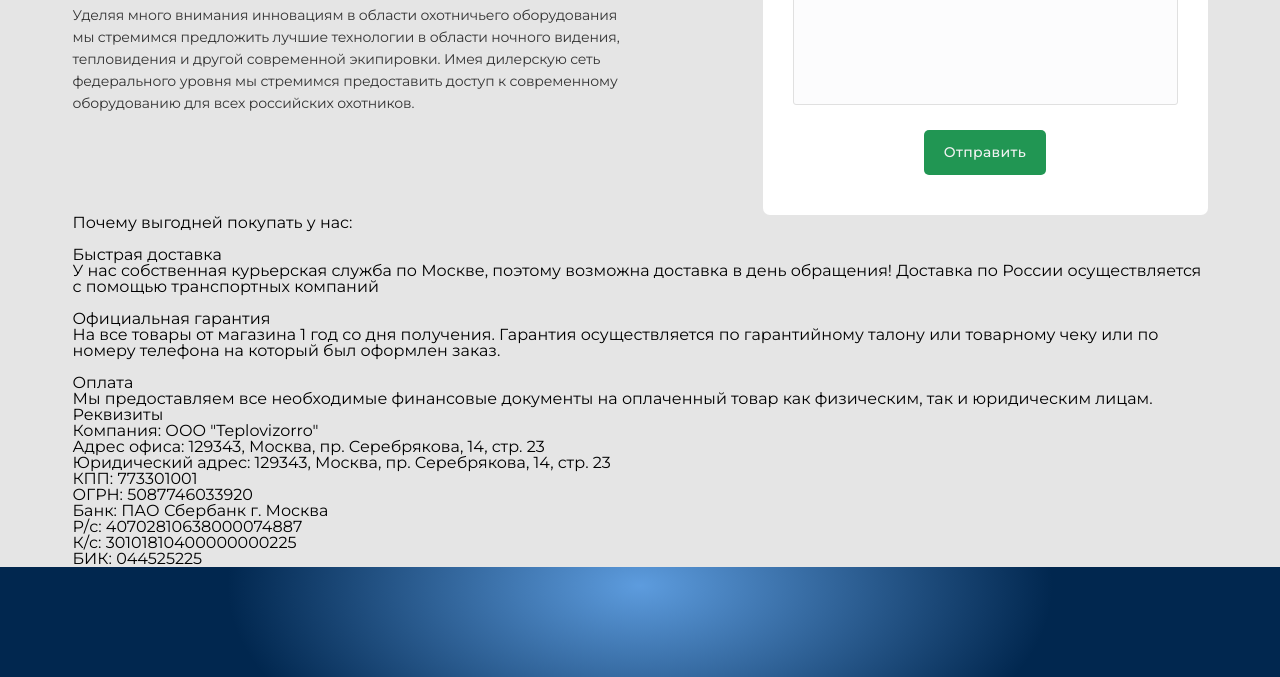
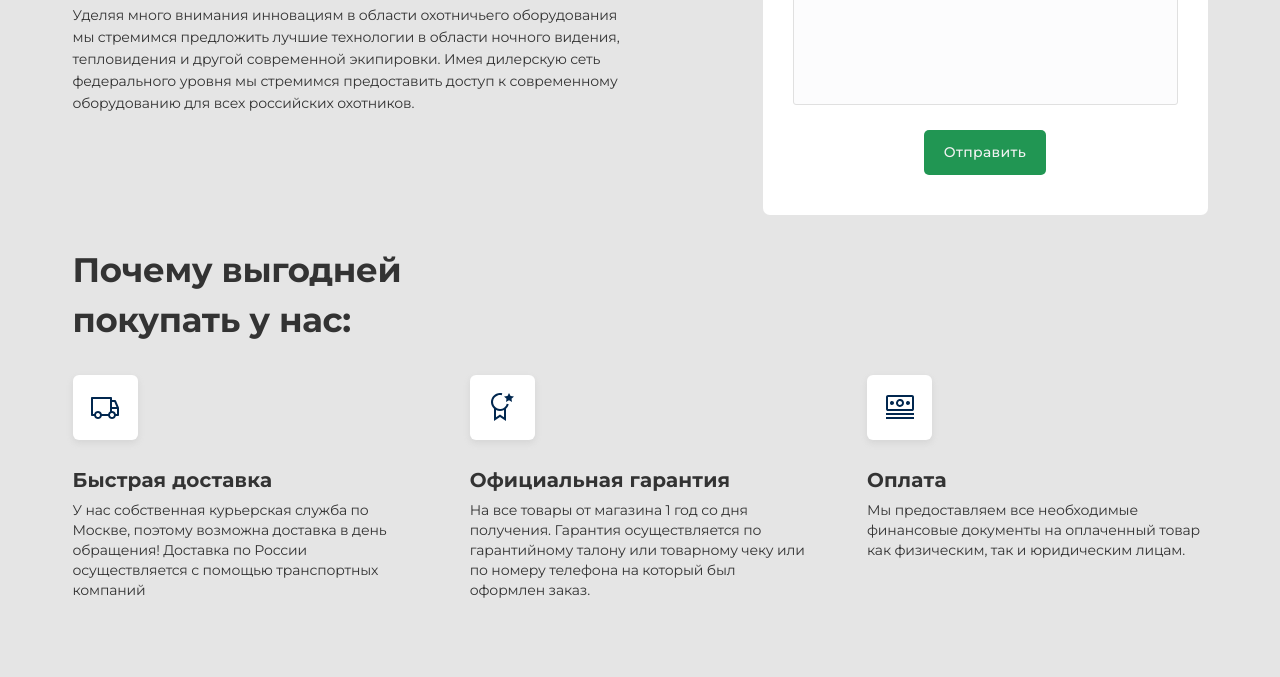
Before and after one commit to ELegek/Teplovizors, a website: page app/contact.html in a window 1280 px wide. Shown: the part 1195-1872 px from the top of the page. Drawn offline with nearby package versions, Linux system fonts and the light colour scheme.

Commit message:
advantages

```diff
--- a/app/contact.html
+++ b/app/contact.html
@@ -444,11 +444,11 @@
       </section>
 
       <section class="advantages">
-        <h2 class="advantages-title">Почему выгодней покупать у нас:</h2>
+        <h2 class="advantages-title">Почему выгодней<br> покупать у нас:</h2>
         <div class="advantages-wrap">
           <div class="advantages-item">
             <div class="advantages-icon">
-              <img src="" alt="">
+              <img src="images/advantages-icon1.svg" alt="">
             </div>
             <h4 class="advantages-subtitle">Быстрая доставка</h4>
             <p class="advantages-text">У нас собственная курьерская служба по Москве, поэтому возможна доставка в день
@@ -456,7 +456,7 @@
           </div>
           <div class="advantages-item">
             <div class="advantages-icon">
-              <img src="" alt="">
+              <img src="images/advantages-icon2.svg" alt="">
             </div>
             <h4 class="advantages-subtitle">Официальная гарантия</h4>
             <p class="advantages-text">На все товары от магазина 1 год со дня получения. Гарантия осуществляется по
@@ -464,7 +464,7 @@
           </div>
           <div class="advantages-item">
             <div class="advantages-icon">
-              <img src="" alt="">
+              <img src="images/advantages-icon3.svg" alt="">
             </div>
             <h4 class="advantages-subtitle">Оплата</h4>
             <p class="advantages-text">Мы предоставляем все необходимые финансовые документы на оплаченный товар как
--- a/app/scss/blocks/ab__company/ab__company.scss
+++ b/app/scss/blocks/ab__company/ab__company.scss
@@ -1,5 +1,6 @@
 .ab__company {
   padding-top: 60px;
+  margin-bottom: 30px;
 }
 
 .ab__company-wrap {
--- /dev/null
+++ b/app/scss/blocks/advantages/advantages.scss
@@ -0,0 +1,53 @@
+.advantages {
+  margin-bottom: 80px;
+}
+
+.advantages-title {
+  font-weight: bold;
+  font-size: 34px;
+  line-height: 50px;
+  letter-spacing: -0.01em;
+  color: #333333;
+
+  margin-bottom: 30px;
+}
+
+.advantages-wrap {
+  display: flex;
+  justify-content: space-between;
+  align-items: start;
+}
+
+.advantages-item {
+  width: 30%;
+}
+
+.advantages-icon {
+  display: flex;
+  justify-content: center;
+  align-items: center;
+  width: 65px;
+  height: 65px;
+  margin-bottom: 25px;
+
+  background: #FFFFFF;
+  box-shadow: 0px 3px 6px rgba(158, 158, 158, 0.22);
+  border-radius: 6px;
+}
+
+.advantages-subtitle {
+  font-weight: bold;
+  font-size: 20px;
+  line-height: 30px;
+  letter-spacing: 0.15px;
+  color: #333333;
+
+  margin-bottom: 5px;
+}
+
+.advantages-text {
+  font-size: 14px;
+  line-height: 20px;
+  letter-spacing: -0.01em;
+  color: #333333;
+}
--- a/app/scss/style.scss
+++ b/app/scss/style.scss
@@ -30,6 +30,7 @@
 @import "blocks/breadcrumbs/breadcrumbs";
 @import "blocks/contacts/contacts";
 @import "blocks/ab__company/ab__company";
+@import "blocks/advantages/advantages";
 
 
 @import "media";
```
Also changed, not shown: app/css/blocks/ab__company/ab__company.min.css, app/css/blocks/advantages/advantages.min.css (added), app/css/style.min.css, app/images/advantages-icon1.svg (added), app/images/advantages-icon2.svg (added), app/images/advantages-icon3.svg (added).
